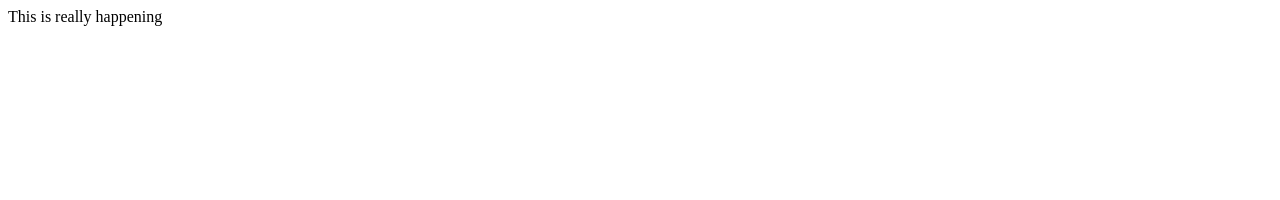
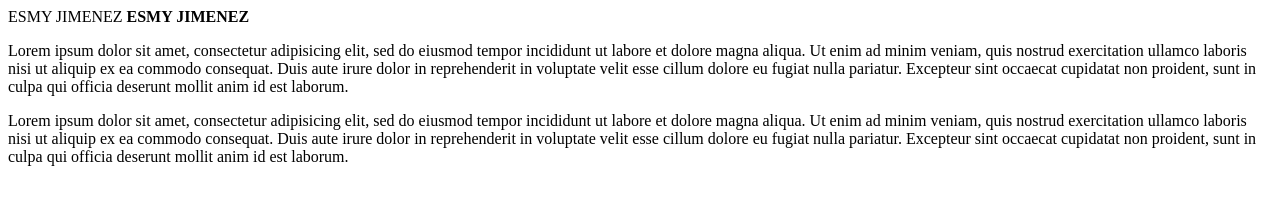
Before and after one commit to esmyjimenez12/portfolio, a plain HTML site: page index.html in a window 1280 px wide. Drawn offline with Linux system fonts and the light colour scheme.

Commit message:
Update index.html

```diff
--- a/index.html
+++ b/index.html
@@ -1 +1,17 @@
-<h>This is really happening</h>
+<h>ESMY JIMENEZ</h>
+	<b>ESMY JIMENEZ</b>
+
+<p>Lorem ipsum dolor sit amet, consectetur adipisicing elit, sed do eiusmod
+tempor incididunt ut labore et dolore magna aliqua. Ut enim ad minim veniam,
+quis nostrud exercitation ullamco laboris nisi ut aliquip ex ea commodo
+consequat. Duis aute irure dolor in reprehenderit in voluptate velit esse
+cillum dolore eu fugiat nulla pariatur. Excepteur sint occaecat cupidatat non
+proident, sunt in culpa qui officia deserunt mollit anim id est laborum.
+
+</p>
+<p>Lorem ipsum dolor sit amet, consectetur adipisicing elit, sed do eiusmod
+tempor incididunt ut labore et dolore magna aliqua. Ut enim ad minim veniam,
+quis nostrud exercitation ullamco laboris nisi ut aliquip ex ea commodo
+consequat. Duis aute irure dolor in reprehenderit in voluptate velit esse
+cillum dolore eu fugiat nulla pariatur. Excepteur sint occaecat cupidatat non
+proident, sunt in culpa qui officia deserunt mollit anim id est laborum.</p>
```
